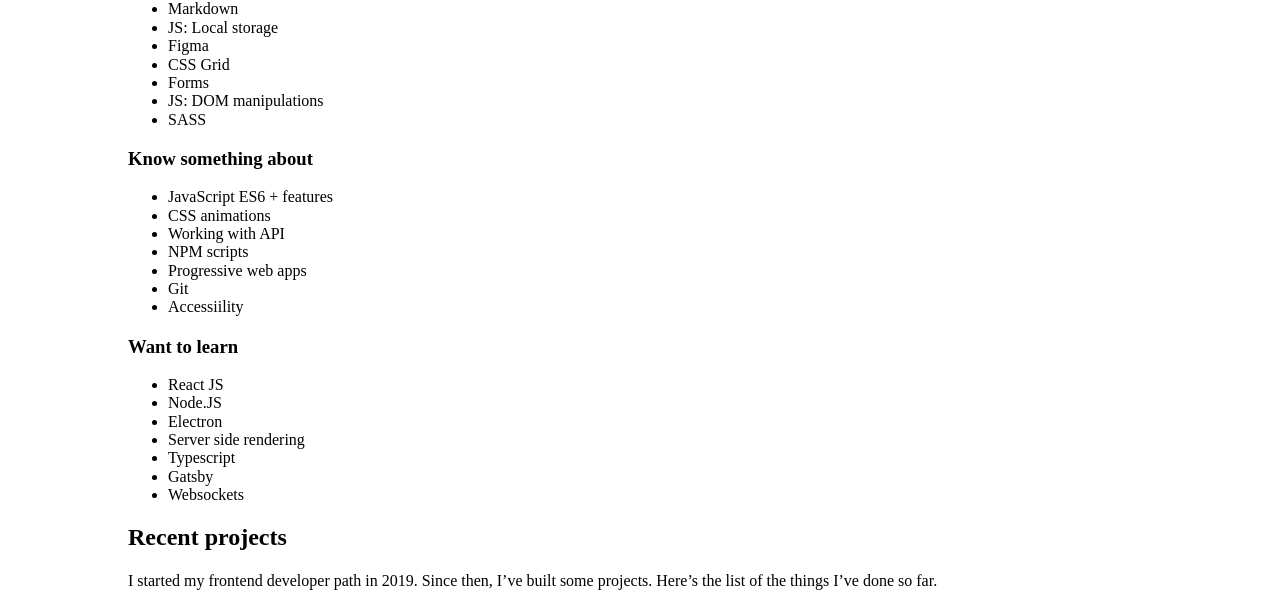
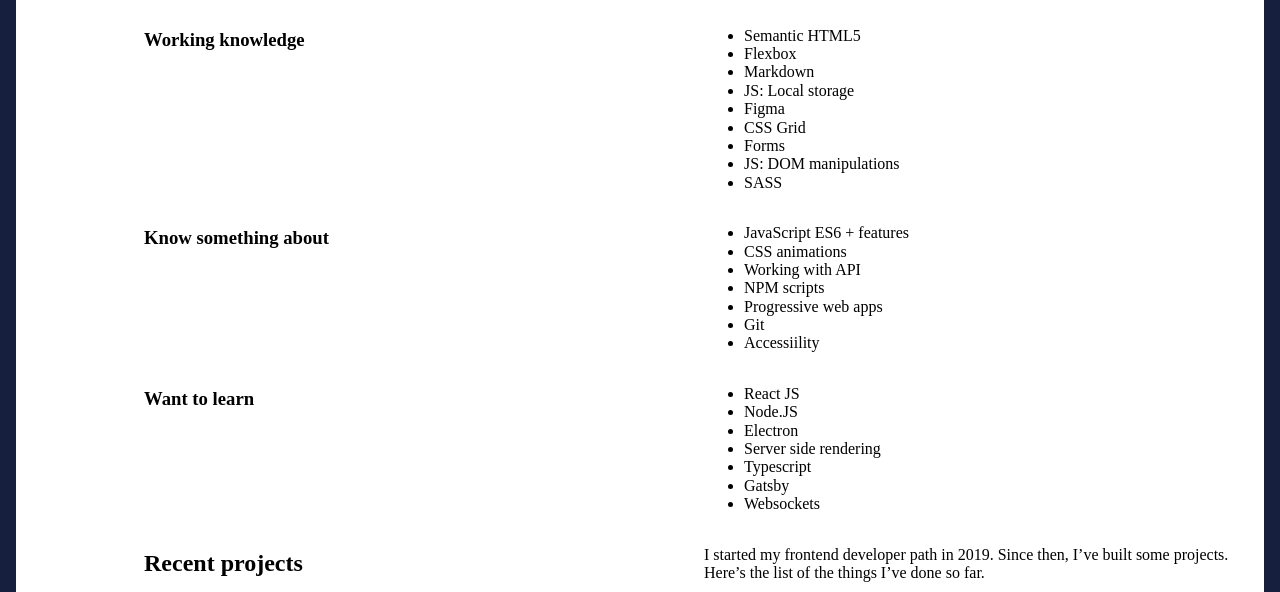
Before and after one commit to pawelkochowicz/pawelkochowicz.github.io, a website: page src/content/index.html in a window 1280 px wide. Shown: the part 616-1208 px from the top of the page. Drawn offline with nearby package versions, Linux system fonts and the light colour scheme; files that its build step writes are made by us from their sources; files whose address does not match are found by name.

Commit message:
feat:CSS Grid

```diff
--- a/src/content/index.html
+++ b/src/content/index.html
@@ -29,6 +29,7 @@
 <body>
   <header class="header">
     <img class="header__photo" src="assets/img/dsc_1377.jpg" alt="Paweł Kochowicz-author">
+    <p class="myName">Paweł Kochowicz</p>
     <h1 class="header-title">Hey there! 👋 My name is Paweł and I’m an aspiring Frontend developer and an offroad
       hothead
       :) </h1>
--- a/src/scss/main.scss
+++ b/src/scss/main.scss
@@ -13,17 +13,43 @@
 
 body {
   background: #ffffff;
-  margin-left: 128px;
-
+  border: 16px solid #171f3f;
+  padding-left: 128px;
 }
 
 .header__photo {
   width: 120px;
   height: 120px;
-  padding: 3px;
+  padding: 6px;
   margin-top: 128px;
   margin-bottom: 32px;
   border-radius: 50%;
-  border: 4px solid;
+  border: 7px solid;
   border-color: #cbd2d9;
 }
+
+.header {
+  width: 60%;
+  margin-right: 128px;
+}
+
+.know {
+  display: grid;
+  grid-template-columns: 1fr 1fr;
+}
+
+.knowSomething {
+  display: grid;
+  grid-template-columns: 1fr 1fr;
+}
+
+
+.wontKnow {
+  display: grid;
+  grid-template-columns: 1fr 1fr;
+}
+
+.projects {
+  display: grid;
+  grid-template-columns: 1fr 1fr;
+}
```
